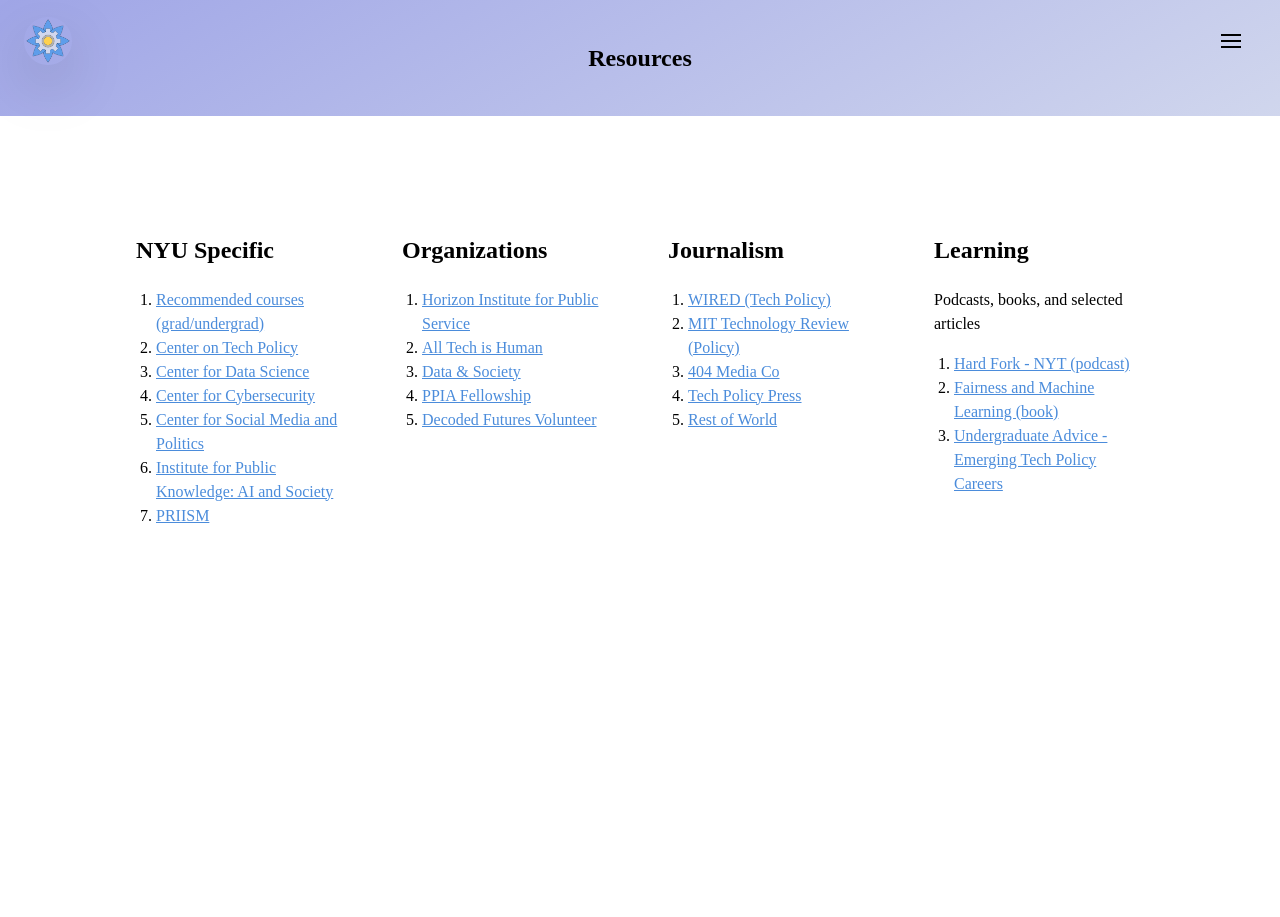
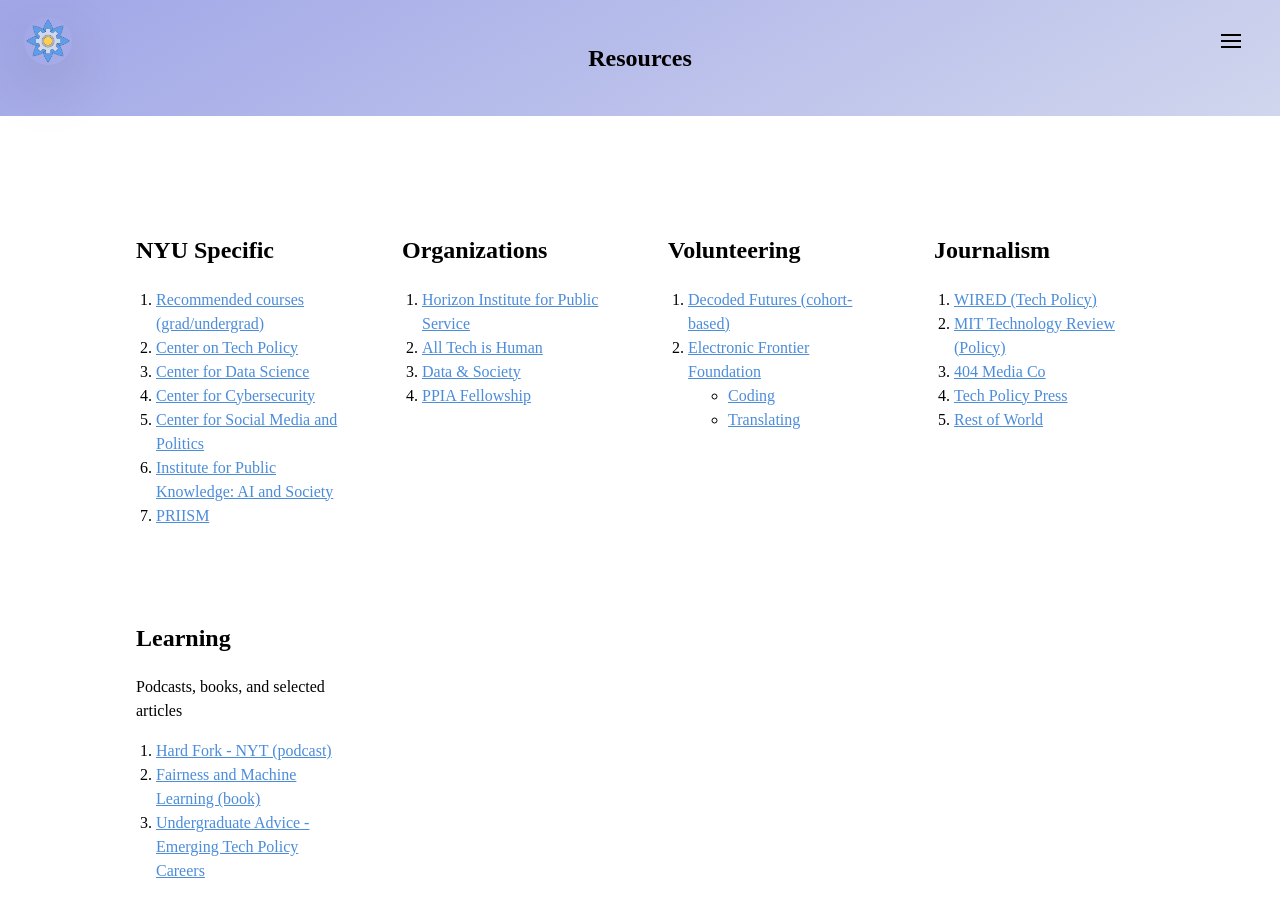
Before and after one commit to petalnyu/petal-nyu, a Jekyll site: the page built from pages/resources.md, in a window 1280 px wide and 995 px high. Shown: the top 917 px of the window. Built offline with Jekyll 4.4.1, drawn with Linux system fonts in a browser that asks for light colours; some web fonts are replaced.

Commit message:
Added more volunteering resources

```diff
--- a/_layouts/resources.html
+++ b/_layouts/resources.html
@@ -20,6 +20,22 @@
         {{ item.title | default: item.name }}
         {% endif %}
         {% if item.note %}<span class="item-note"> — {{ item.note }}</span>{% endif %}
+
+        {% if item.items %}
+        <ul>
+          {% for sub in item.items %}
+          <li>
+            {% if sub.url %}
+            <a href="{{ sub.url }}">{{ sub.title | default: sub.name }}</a>
+            {% else %}
+            {{ sub.title | default: sub.name }}
+            {% endif %}
+            {% if sub.note %}<span class="item-note"> — {{ sub.note }}</span>{% endif %}
+          </li>
+          {% endfor %}
+        </ul>
+        {% endif %}
+
       </li>
       {% endfor %}
     </ol>
--- a/pages/resources.md
+++ b/pages/resources.md
@@ -31,8 +31,18 @@
         url: "https://datasociety.net/"
       - title: "PPIA Fellowship"
         url: "https://www.ppiaprogram.org/fellowship"
-      - title: "Decoded Futures Volunteer"
+
+  - title: "Volunteering"
+    items:
+      - title: "Decoded Futures (cohort-based)"
         url: "https://www.decodedfutures.nyc/ai-volunteer"
+      - title: "Electronic Frontier Foundation"
+        url: "https://www.eff.org/about"
+        items:
+          - title: "Coding"
+            url: "https://www.eff.org/about/opportunities/volunteer/coding-with-eff"
+          - title: "Translating"
+            url: "https://join.eff.org/Translators/"
 
   - title: "Journalism"
     items:
```
